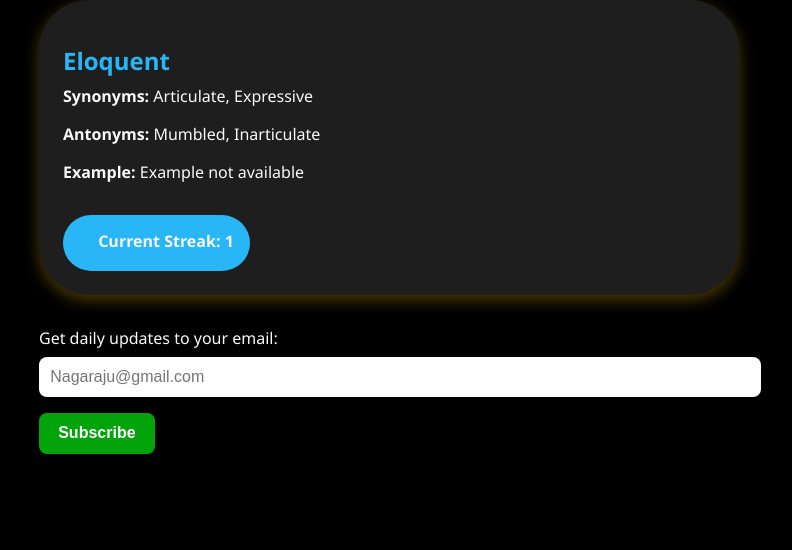
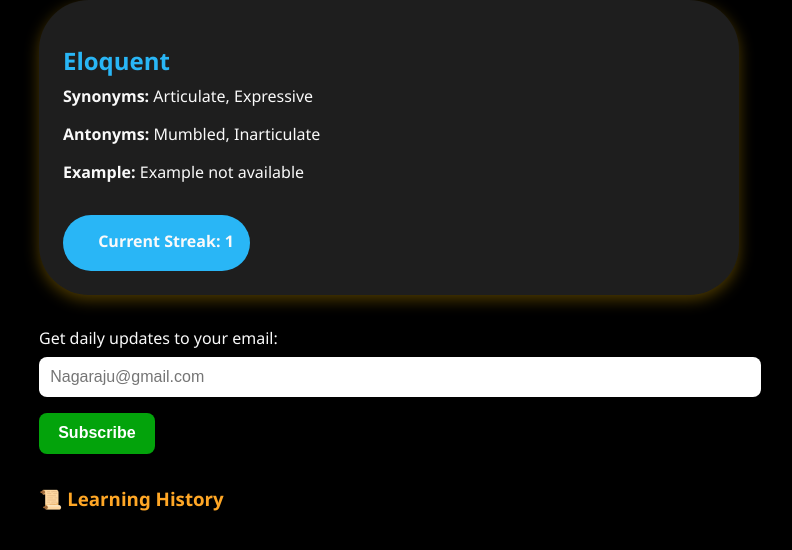
Before and after one commit to Nagaraju3737/Daily-Diction, a website: page DailyDiction/DailyDiction.html in a window 1280 px wide. Shown: the part 118-668 px from the top of the page, without its empty margins (251-1043 px from the left). Drawn offline with Linux system fonts and the light colour scheme; no server answers; a script that the page names is missing.

Commit message:
Updated DailyDiction.html for Word History

```diff
--- a/DailyDiction/DailyDiction.html
+++ b/DailyDiction/DailyDiction.html
@@ -4,6 +4,7 @@
   <meta charset="UTF-8" />
   <meta name="viewport" content="width=device-width, initial-scale=1.0"/>
   <title>Daily Diction</title>
+  <link rel="icon" type="image/x-icon" href="https://res.cloudinary.com/dylvmtioj/image/upload/v1752753727/background_removed_zjy7zc.png">
   <link rel="stylesheet" href="DailyDiction.css" />
 </head>
 <body>
@@ -29,6 +30,12 @@
         <button type="submit">Subscribe</button>
       </form>
     </div>
+    <div class="history">
+      <h3>📜 Learning History</h3>
+      <ul id="historyList" class="history-list">
+        <!-- History will be inserted here -->
+      </ul>
+    </div>
   </div>
   <script src="DailyDiction.js"></script>
 </body>
```
